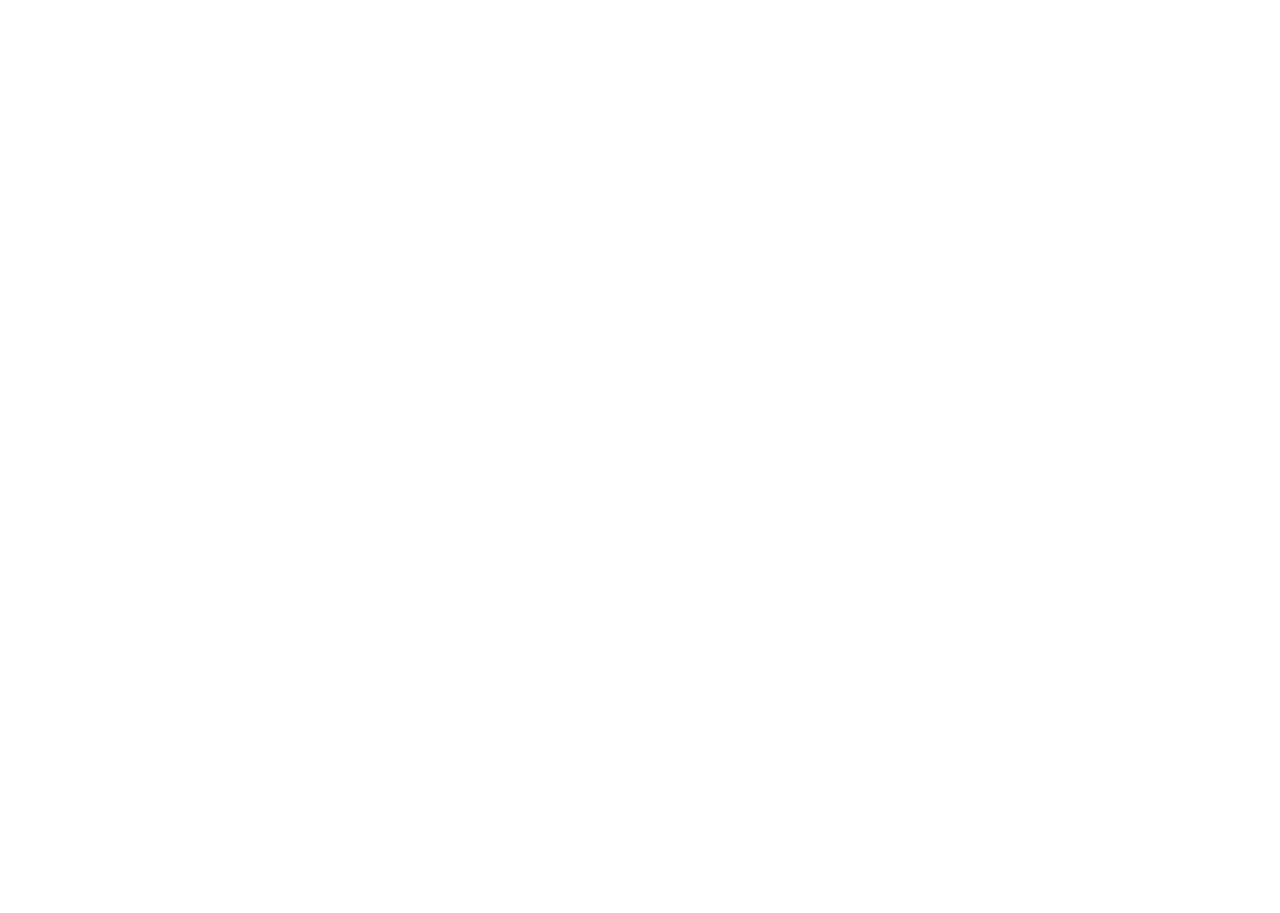
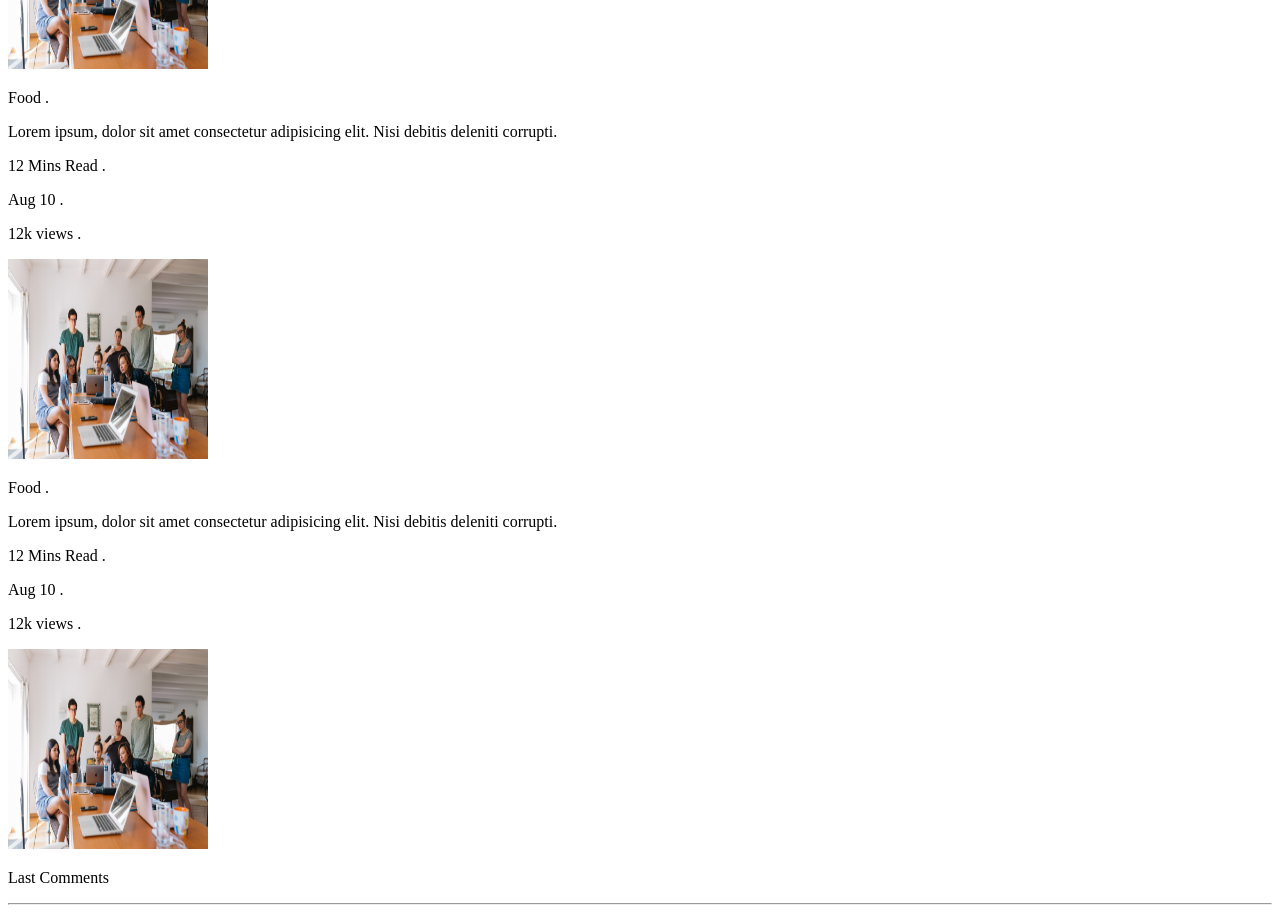
Before and after one commit to rezzakali/personal-blog, a Next.js app: page /Home/Home in a window 1280 px wide. Shown: the part 10320-11233 px from the top of the page. Before the commit the page ends 9959 px from the top, so only its background shows below. Built offline with nearby package versions, Linux system fonts and the light colour scheme.

Commit message:
code push

```diff
--- a/src/pages/Home/Elements/BlogCard.tsx
+++ b/src/pages/Home/Elements/BlogCard.tsx
@@ -9,6 +9,7 @@ import {
 } from '@/components/MTComponents/MTComponents';
 import colors from '@/ui/PostCategoryColor';
 import SocialMedia from '@/ui/SocialMedia';
+import TimeViewsRead from '@/ui/TimeViewsRead';
 import Image from 'next/image';
 import Link from 'next/link';
 import { useState } from 'react';
@@ -75,24 +76,7 @@ const BlogCard = () => {
         </Link>
       </CardBody>
       <CardFooter className="flex items-center lg:justify-between sm:justify-start md:justify-start gap-2">
-        <Typography
-          variant="small"
-          className="font-normal text-xs  text-textcolor"
-        >
-          Aug 10 .
-        </Typography>
-        <Typography
-          variant="small"
-          className="font-normal capitalize text-xs  text-textcolor"
-        >
-          12 Mins read .
-        </Typography>
-        <Typography
-          variant="small"
-          className="font-normal capitalize text-xs  text-textcolor"
-        >
-          12k views .
-        </Typography>
+        <TimeViewsRead />
       </CardFooter>
     </Card>
   );
--- a/src/pages/Home/Home.tsx
+++ b/src/pages/Home/Home.tsx
@@ -3,6 +3,7 @@ import Image from 'next/image';
 import { Fragment } from 'react';
 import SubscribeInput from './Elements/SubscribeInput';
 import Featured from './Featured Posts/Featured';
+import LatestPost from './Latest Post/LatestPost';
 import TravelTips from './Travel Tips/TravelTips';
 
 const Home = () => {
@@ -44,6 +45,10 @@ const Home = () => {
       {/* travel tips section start from here */}
       <TravelTips />
       {/* travel tips section end from here */}
+
+      {/* latest tips section start from here */}
+      <LatestPost />
+      {/* latest tips section end from here */}
     </Fragment>
   );
 };
--- /dev/null
+++ b/src/pages/Home/Latest Post/LatestPost.tsx
@@ -0,0 +1,28 @@
+import Hr from '@/ui/Hr';
+import PostCategoryHeader from '@/ui/PostCategoryHeader';
+import { padding } from '@/utils/padding';
+import LatestPostCard from './LatestPostCard';
+
+const LatestPost = () => {
+  return (
+    <div className={`${padding} bg-whitebg dark:bg-[#1b1f22]`}>
+      <div className="flex sm:flex-col md:flex-row lg:flex-row item-center justify-between w-full gap-3 mt-5">
+        <div className="lg:w-2/3 md:w-2/3 sm:w-full">
+          <PostCategoryHeader text={`Latest Post`} />
+          <Hr />
+          <div data-aos="fade-up" className="gap-3 flex-row">
+            <LatestPostCard />
+            <LatestPostCard />
+            <LatestPostCard />
+          </div>
+        </div>
+        <div className="lg:w-1/3 md:w-1/3 sm:w-full">
+          <PostCategoryHeader text={`Last Comments`} />
+          <Hr />
+        </div>
+      </div>
+    </div>
+  );
+};
+
+export default LatestPost;
--- /dev/null
+++ b/src/pages/Home/Latest Post/LatestPostCard.tsx
@@ -0,0 +1,58 @@
+import {
+  Card,
+  CardBody,
+  Typography,
+} from '@/components/MTComponents/MTComponents';
+import Image from 'next/image';
+
+const LatestPostCard = () => {
+  return (
+    <Card className="overflow-hidden dark:bg-transparent rounded transition duration-300 ease-in hover:-translate-y-1 hover:ease-in">
+      <CardBody className="flex flex-row-reverse items-center justify-center gap-2">
+        <div>
+          <Typography
+            variant="small"
+            className="text-xs font-medium text-green-500"
+          >
+            Food .
+          </Typography>
+          <Typography className="mb-2 text-sm font-semibold text-textcolor">
+            Lorem ipsum, dolor sit amet consectetur adipisicing elit. Nisi
+            debitis deleniti corrupti.
+          </Typography>
+          <div className="flex items-center gap-2">
+            <Typography
+              variant="small"
+              className="font-normal text-xs  text-textcolor"
+            >
+              12 Mins Read .
+            </Typography>
+            <Typography
+              variant="small"
+              className="font-normal text-xs  text-textcolor"
+            >
+              Aug 10 .
+            </Typography>
+            <Typography
+              variant="small"
+              className="font-normal capitalize text-xs  text-textcolor"
+            >
+              12k views .
+            </Typography>
+          </div>
+        </div>
+        <div>
+          <Image
+            src={`/assets/team.jpg`}
+            width={200}
+            height={200}
+            alt="card-image"
+            className="object-cover rounded transition ease-in hover:scale-105 duration-300"
+          />
+        </div>
+      </CardBody>
+    </Card>
+  );
+};
+
+export default LatestPostCard;
--- /dev/null
+++ b/src/ui/TimeViewsRead.tsx
@@ -0,0 +1,28 @@
+import { Typography } from '@/components/MTComponents/MTComponents';
+
+const TimeViewsRead = () => {
+  return (
+    <>
+      <Typography
+        variant="small"
+        className="font-normal text-xs  text-textcolor"
+      >
+        Aug 10 .
+      </Typography>
+      <Typography
+        variant="small"
+        className="font-normal capitalize text-xs  text-textcolor"
+      >
+        12 Mins read .
+      </Typography>
+      <Typography
+        variant="small"
+        className="font-normal capitalize text-xs  text-textcolor"
+      >
+        12k views .
+      </Typography>
+    </>
+  );
+};
+
+export default TimeViewsRead;
```
